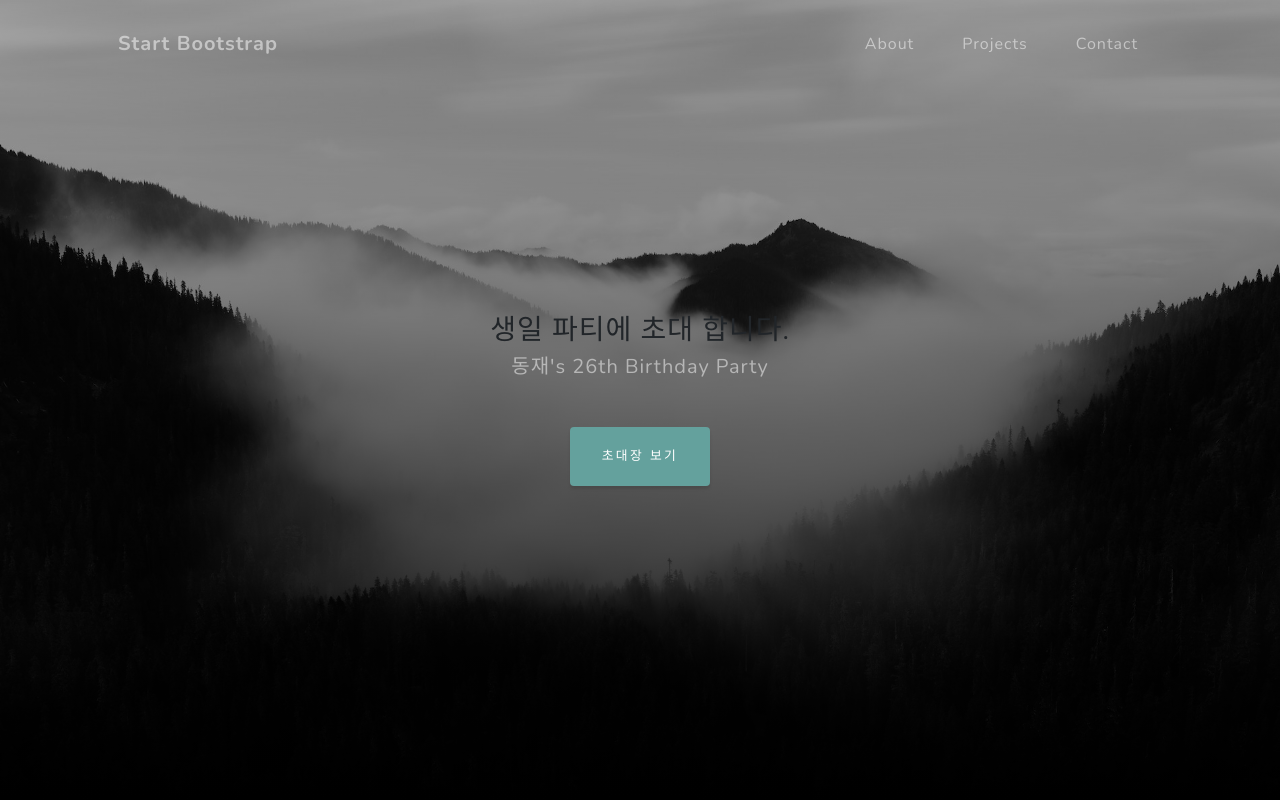
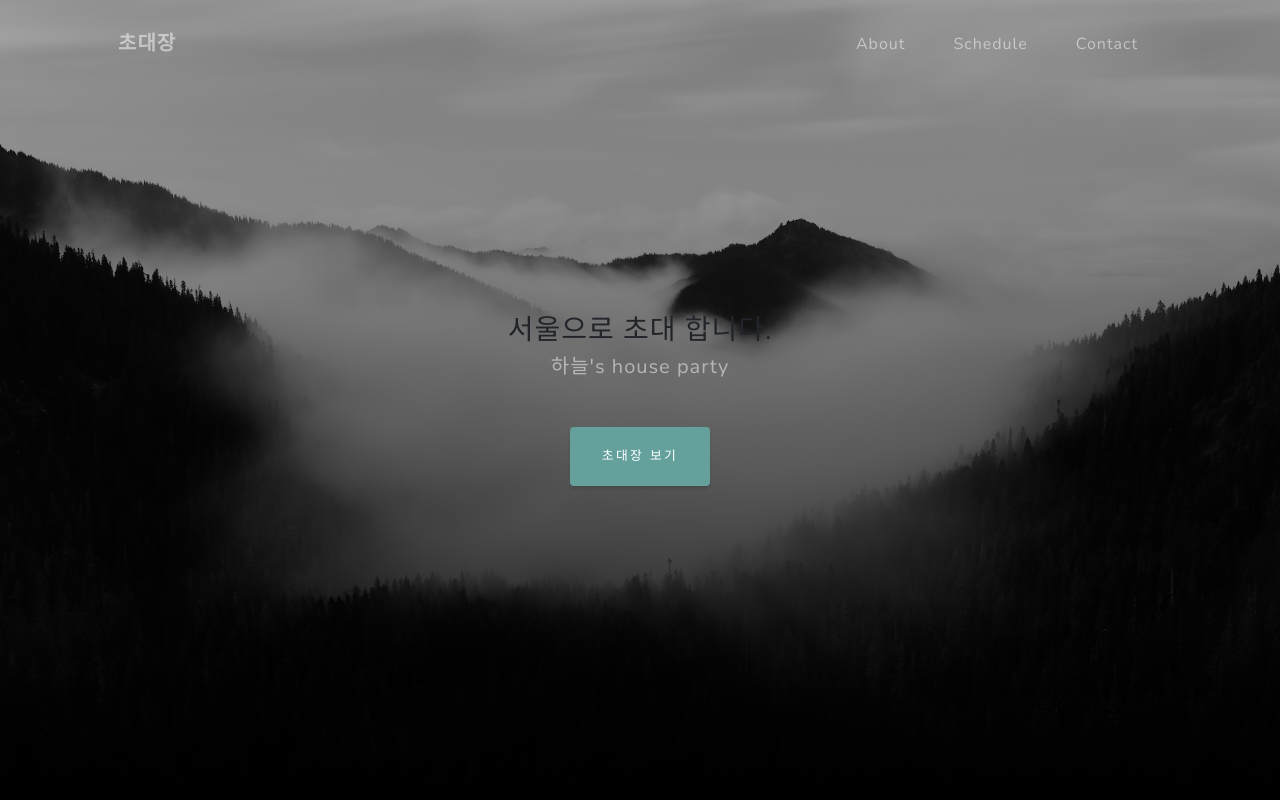
Before and after one commit to haneuljeon/haneuljeon.github.io, a plain HTML site: page index.html in a window 1280 px wide. Shown: the top 800 px of the page. Drawn offline with nearby package versions, Linux system fonts and the light colour scheme.

Commit message:
Update index.html

```diff
--- a/index.html
+++ b/index.html
@@ -5,7 +5,7 @@
         <meta name="viewport" content="width=device-width, initial-scale=1, shrink-to-fit=no" />
         <meta name="description" content="" />
         <meta name="author" content="" />
-        <title>동재 생일 초대</title>
+        <title>서울 초대장</title>
         <link rel="icon" type="image/x-icon" href="assets/favicon.ico" />
         <!-- Font Awesome icons (free version)-->
         <script src="https://use.fontawesome.com/releases/v5.15.3/js/all.js" crossorigin="anonymous"></script>
@@ -19,7 +19,7 @@
         <!-- Navigation-->
         <nav class="navbar navbar-expand-lg navbar-light fixed-top" id="mainNav">
             <div class="container px-4 px-lg-5">
-                <a class="navbar-brand" href="#page-top">Start Bootstrap</a>
+                <a class="navbar-brand" href="#page-top">초대장</a>
                 <button class="navbar-toggler navbar-toggler-right" type="button" data-bs-toggle="collapse" data-bs-target="#navbarResponsive" aria-controls="navbarResponsive" aria-expanded="false" aria-label="Toggle navigation">
                     Menu
                     <i class="fas fa-bars"></i>
@@ -27,7 +27,7 @@
                 <div class="collapse navbar-collapse" id="navbarResponsive">
                     <ul class="navbar-nav ms-auto">
                         <li class="nav-item"><a class="nav-link" href="#about">About</a></li>
-                        <li class="nav-item"><a class="nav-link" href="#projects">Projects</a></li>
+                        <li class="nav-item"><a class="nav-link" href="#projects">Schedule</a></li>
                         <li class="nav-item"><a class="nav-link" href="#signup">Contact</a></li>
                     </ul>
                 </div>
@@ -38,8 +38,8 @@
             <div class="container px-4 px-lg-5 d-flex h-100 align-items-center justify-content-center">
                 <div class="d-flex justify-content-center">
                     <div class="text-center">
-                        <h3 class="mx-auto my-0 text-uppercase">생일 파티에 초대 합니다.</h3>
-                        <h2 class="text-white-50 mx-auto mt-2 mb-5">동재's 26th Birthday Party</h2>
+                        <h3 class="mx-auto my-0 text-uppercase">서울으로 초대 합니다.</h3>
+                        <h2 class="text-white-50 mx-auto mt-2 mb-5">하늘's house party</h2>
                         <a class="btn btn-primary" href="#about">초대장 보기</a>
                     </div>
                 </div>
```
